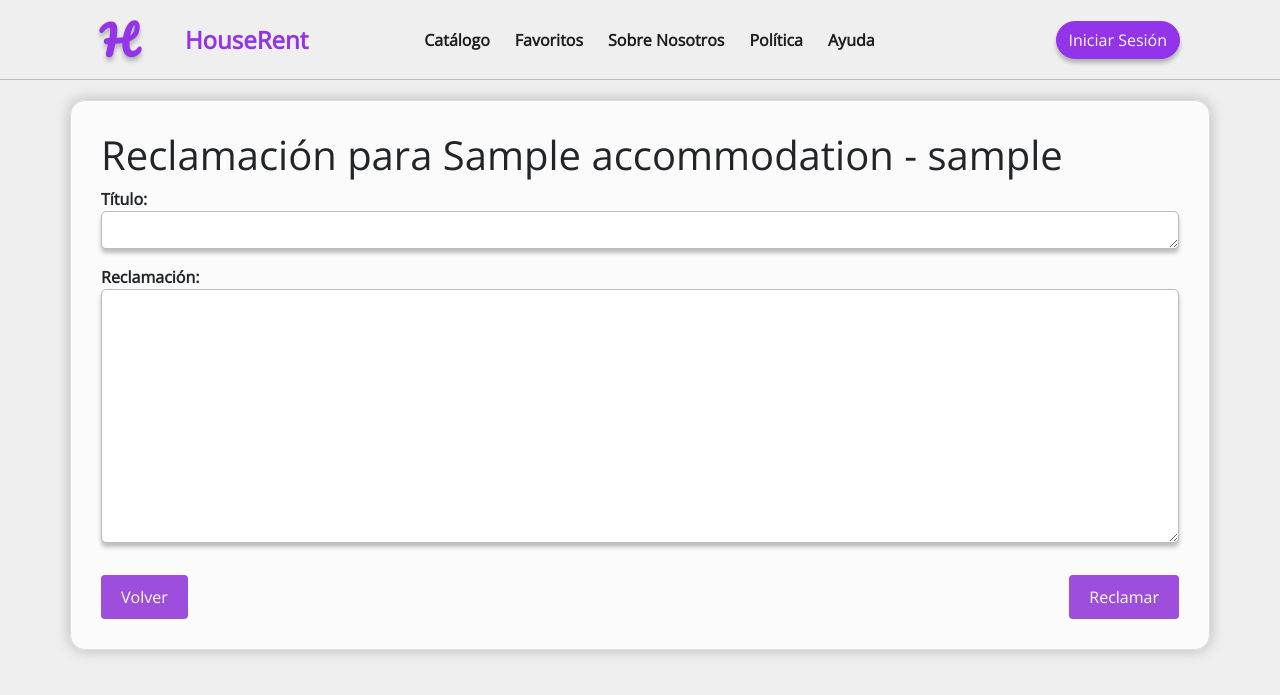
After one commit to HouseRent16/PGPI-G2.11, a Django app: page /add_claim/1/ in a window 1280 px wide. The commit adds this page. Shown: the top 695 px of the page. Run offline with Django 4.2, Linux system fonts and the light colour scheme; tables that the repository leaves empty hold one stand-in row (values such as "Sample post"); parts of the project's set-up code (start-up, migrations or seed data) failed here and were passed over.

Commit message:
HOUS-75 Creacion de reclamaciones Crecion de reclamaciones de una reserva

```diff
--- a/src/houseRent/apps/core/forms.py
+++ b/src/houseRent/apps/core/forms.py
@@ -33,3 +33,22 @@ class CommentForm(forms.ModelForm):
             'rating': "Valoración (1-5)"
 
         }
+
+
+class ClaimForm(forms.ModelForm):
+    def __init__(self, *args, **kwargs):
+        super().__init__(*args, **kwargs)
+
+    class Meta:
+        model = Claim
+        fields = ['title', 'description']
+
+        widgets={
+        'title': forms.Textarea(attrs={'class': 'form-control custom-title-input', 'required': True}),
+        'description': forms.Textarea(attrs={'class': 'form-control', 'required': True}),
+        }
+
+        labels={
+            'title': 'Título',
+            'description': "Reclamación",
+        }
--- a/src/houseRent/apps/core/urls.py
+++ b/src/houseRent/apps/core/urls.py
@@ -10,5 +10,6 @@ urlpatterns = [
     path('privatePolicy/', views.private_policy, name="privatePolicy"),
     path('ayuda/', views.ayuda, name="ayuda"),
     path('add_comment/<int:accommodation_id>/', views.add_comment, name='add_comment'),
+    path('add_claim/<int:booking_id>/', views.add_claim, name='add_claim'),
 
 ]
--- a/src/houseRent/apps/core/views.py
+++ b/src/houseRent/apps/core/views.py
@@ -4,7 +4,7 @@ from django.shortcuts import render, redirect
 from django.contrib import messages
 from .models import CustomUser, Accommodation, Favorite, Service, Image, Book, Comment, Claim
 from .enums import Category, BookingStatus
-from .forms import AdminPasswordChangeForm, CommentForm
+from .forms import AdminPasswordChangeForm, CommentForm, ClaimForm
 from django.contrib.admin.views.decorators import staff_member_required
 from datetime import datetime, date
 from urllib.parse import urlencode
@@ -269,3 +269,20 @@ def add_comment(request, accommodation_id):
 
 
     return render(request, 'comments-claim/add_comment.html', {'form': form, 'accommodation': accommodation})
+
+
+def add_claim(request, booking_id):
+    booking = Book.objects.get(pk=booking_id)
+
+    if request.method == 'POST':
+        form = ClaimForm(request.POST)
+        if form.is_valid():
+            claim = form.save(commit=False)
+            claim.user = request.user
+            claim.accommodation = booking.accommodation
+            claim.save()
+            return redirect('home')
+    else:
+        form = ClaimForm()
+
+    return render(request, 'comments-claim/add_claim.html', {'form': form, 'booking': booking})
--- a/src/houseRent/templates/booking/history.html
+++ b/src/houseRent/templates/booking/history.html
@@ -26,7 +26,7 @@
                 <p>Precio: {{booking.end_date.date}}</p>
                 <div>
                     <a href="add_comment/{{booking.accommodation.id}}" class="button-link">Opinar</a>
-                    <a href="{{claim_url}}/{{booking.id}}" class="button-link">Reclamar</a>
+                    <a href="add_claim/{{booking.id}}" class="button-link">Reclamar</a>
                 </div>
             </div>
         </div>
@@ -47,7 +47,7 @@
                 <p>Precio: {{booking.end_date.date}}</p>
                 <div>
                     <a href="{{cancel_url}}/{{booking.id}}" class="button-link">Cancelar</a>
-                    <a href="{{claim_url}}/{{booking.id}}" class="button-link">Reclamar</a>
+                    <a href="add_claim/{{booking.id}}" class="button-link">Reclamar</a>
                 </div>
             </div>
         </div>
--- /dev/null
+++ b/src/houseRent/templates/comments-claim/add_claim.html
@@ -0,0 +1,37 @@
+{% extends 'base_generic.html' %}
+{% block content %}
+    {% load static %}
+
+    <link rel="stylesheet" type="text/css" href="/static/css/book.css">
+
+    <section class="container">
+        <form method="POST" action="{% url 'add_claim' booking.id %}">
+            {% csrf_token %}
+
+            <div class="form visible">
+                <h1>Reclamación para {{booking.accommodation.name}} -  {{booking.accommodation.owner}}</h1>
+
+                {{ form.as_p }}
+            </div>
+
+                <div class="form row-spaced visible">
+                    <button id="return" class="filled-button mt-3">
+                        Volver
+                    </button>
+
+                    <button type='submit' class="filled-button mt-3">
+                        Reclamar
+                    </button>
+                </div>
+        </form>
+
+        <script>
+            document.addEventListener('DOMContentLoaded', function() {
+                document.getElementById('return').addEventListener('click', function() {
+                    // Ajusta esto según tu URL de inicio
+                    window.location.href = "{% url 'home' %}";
+                });
+            });
+        </script>
+    </section>
+{% endblock %}
```
